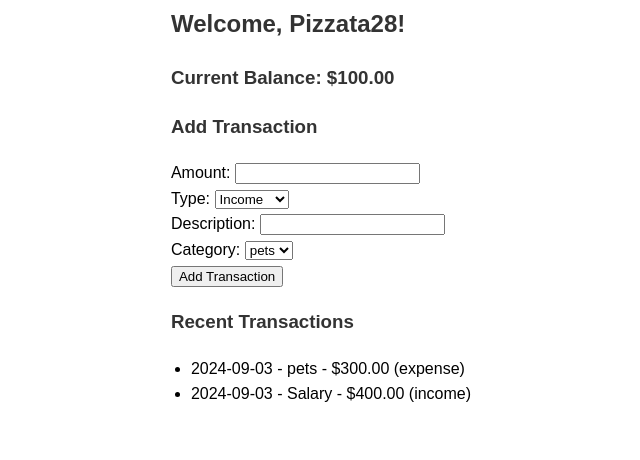
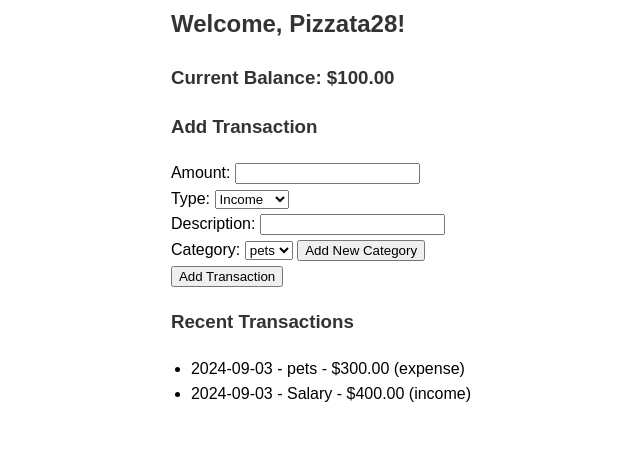
Before and after one commit to exquisiteTobacco/budget-trackerCS50, a Flask app: page /dashboard in a window 1280 px wide. Shown: the part 235-695 px from the top of the page, without its empty margins (319-959 px from the left). Run offline with Flask 3, Linux system fonts and the light colour scheme; a user stored in the database is signed in; parts of the project's set-up code (start-up, migrations or seed data) failed here and were passed over.

Commit message:
updated register function to add deafult categories and made it possible to add custom categories form the dashboard

```diff
--- a/app.py
+++ b/app.py
@@ -103,31 +103,45 @@ from sqlalchemy import func
 @login_required
 def dashboard():
     if request.method == 'POST':
-        amount = float(request.form['amount'])
-        transaction_type = request.form['type']
-        description = request.form['description']
-        category_id = int(request.form['category'])
+        if 'category_name' in request.form:
+            # Handle new category creation
+            category_name = request.form['category_name']
+            new_category = Category(name=category_name, user_id=current_user.id)
+            db.session.add(new_category)
+            db.session.commit()
+            return jsonify({
+                'success': True,
+                'message': 'Category added successfully',
+                'category_id': new_category.id,
+                'category_name': new_category.name
+            })
+        else:
+            # Handle new transaction
+            amount = float(request.form['amount'])
+            transaction_type = request.form['type']
+            description = request.form['description']
+            category_id = int(request.form['category'])
 
-        new_transaction = Transaction(
-            amount=abs(amount),
-            description=description,
-            type=transaction_type,
-            date=datetime.utcnow(),
-            user_id=current_user.id,
-            category_id=category_id
-        )
-        db.session.add(new_transaction)
+            new_transaction = Transaction(
+                amount=abs(amount),
+                description=description,
+                type=transaction_type,
+                date=datetime.utcnow(),
+                user_id=current_user.id,
+                category_id=category_id
+            )
+            db.session.add(new_transaction)
 
-        # Update user's balance
-        current_user.update_balance(abs(amount), transaction_type)
+            # Update user's balance
+            current_user.update_balance(abs(amount), transaction_type)
 
-        db.session.commit()
+            db.session.commit()
 
-        return jsonify({
-            'success': True,
-            'message': f'{transaction_type.capitalize()} added successfully',
-            'new_balance': current_user.balance
-        })
+            return jsonify({
+                'success': True,
+                'message': f'{transaction_type.capitalize()} added successfully',
+                'new_balance': current_user.balance
+            })
 
     # Get recent transactions
     recent_transactions = Transaction.query.filter_by(user_id=current_user.id).order_by(Transaction.date.desc()).limit(5).all()
@@ -153,9 +167,46 @@ def register():
             new_user.set_password(password)
             db.session.add(new_user)
             db.session.commit()
+
+            # Create default categories for the new user
+            create_default_categories(new_user.id)
+
             flash('Registered successfully')
             return redirect(url_for('login'))
     return render_template('register.html')
 
 if __name__ == '__main__':
     app.run(debug=True)
+
+from app import db
+from app.models import Category, User
+
+DEFAULT_CATEGORIES = [
+    # Income categories
+    "Salary",
+    "Freelance",
+    "Investments",
+    "Gifts",
+
+    # Expense categories
+    "Housing",
+    "Utilities",
+    "Groceries",
+    "Transportation",
+    "Healthcare",
+    "Insurance",
+    "Dining Out",
+    "Entertainment",
+    "Shopping",
+    "Education",
+    "Personal Care",
+    "Debt Payments",
+    "Savings",
+    "Charity/Donations"
+]
+
+def create_default_categories(user_id):
+    for category_name in DEFAULT_CATEGORIES:
+        category = Category(name=category_name, user_id=user_id)
+        db.session.add(category)
+    db.session.commit()
--- a/templates/dashboard.html
+++ b/templates/dashboard.html
@@ -34,8 +34,20 @@
                         <option value="{{ category.id }}">{{ category.name }}</option>
                     {% endfor %}
                 </select>
+                <button type="button" id="add-category-btn">Add New Category</button>
             </div>
             <button type="submit">Add Transaction</button>
+        </form>
+    </div>
+
+    <div id="add-category-form" style="display: none;">
+        <h3>Add New Category</h3>
+        <form id="category-form">
+            <div>
+                <label for="category_name">Category Name:</label>
+                <input type="text" id="category_name" name="category_name" required>
+            </div>
+            <button type="submit">Add Category</button>
         </form>
     </div>
 
@@ -67,23 +79,15 @@
             .then(data => {
                 if (data.success) {
                     alert(data.message);
-                    // Update balance
-                    var currentBalance = parseFloat(document.getElementById('balance').textContent);
-                    var amount = parseFloat(formData.get('amount'));
-                    if (formData.get('type') === 'expense') {
-                        amount = -amount;
-                    }
-                    var newBalance = currentBalance + amount;
-                    document.getElementById('balance').textContent = newBalance.toFixed(2);
+                    document.getElementById('balance').textContent = data.new_balance.toFixed(2);
 
-                    // Add new transaction to the list
                     var transactionsList = document.getElementById('transactions-list');
                     var newTransaction = document.createElement('li');
                     var date = new Date().toISOString().split('T')[0];
-                    newTransaction.textContent = `${date} - ${formData.get('description')} - $${Math.abs(amount).toFixed(2)} (${formData.get('type')})`;
+                    var amount = parseFloat(formData.get('amount'));
+                    newTransaction.textContent = `${date} - ${formData.get('description')} - $${amount.toFixed(2)} (${formData.get('type')})`;
                     transactionsList.insertBefore(newTransaction, transactionsList.firstChild);
 
-                    // Clear form
                     e.target.reset();
                 } else {
                     alert('Error adding transaction');
@@ -94,5 +98,38 @@
                 alert('An error occurred');
             });
         });
+
+        document.getElementById('add-category-btn').addEventListener('click', function() {
+            document.getElementById('add-category-form').style.display = 'block';
+        });
+
+        document.getElementById('category-form').addEventListener('submit', function(e) {
+            e.preventDefault();
+
+            var formData = new FormData(this);
+
+            fetch('/dashboard', {
+                method: 'POST',
+                body: formData
+            })
+            .then(response => response.json())
+            .then(data => {
+                if (data.success) {
+                    alert(data.message);
+                    var categorySelect = document.getElementById('category');
+                    var option = new Option(data.category_name, data.category_id);
+                    categorySelect.add(option);
+                    categorySelect.value = data.category_id;
+                    document.getElementById('add-category-form').style.display = 'none';
+                    e.target.reset();
+                } else {
+                    alert('Error adding category');
+                }
+            })
+            .catch(error => {
+                console.error('Error:', error);
+                alert('An error occurred');
+            });
+        });
     </script>
 {% endblock %}
```
Also changed, not shown: createDB.py (line endings or trailing spaces), instance/budget_tracker.db.
